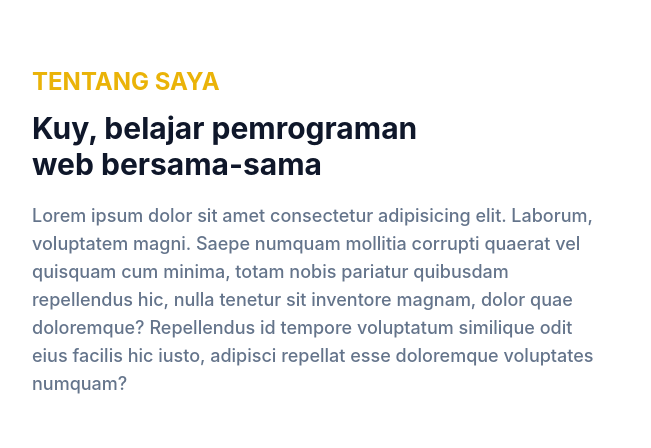
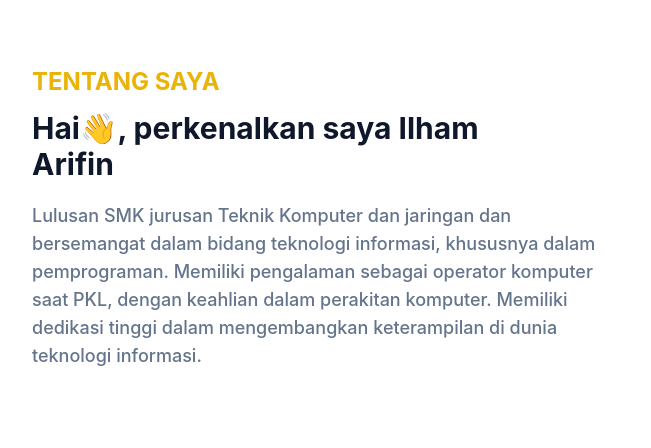
Before and after one commit to IlhamArifinnn/Portfolio-tailwindcss, a website with bundled scripts: page index.html in a window 1280 px wide. Shown: the part 643-1091 px from the top of the page, 0-651 px from the left. Built offline with nearby package versions, Linux system fonts and the light colour scheme.

Commit message:
modifikasi about

```diff
--- a/index.html
+++ b/index.html
@@ -206,11 +206,11 @@
             <h2
               class="font-bold text-dark text-3xl mb-5 max-w-md lg:text-3xl dark:text-white"
             >
-              Kuy, belajar pemrograman web bersama-sama
+            Hai👋, perkenalkan saya Ilham Arifin
             </h2>
             <p class="font-medium text-base text-secondary max-w-xl lg:text-lg">
-            Lorem ipsum dolor sit amet consectetur adipisicing elit. Laborum, voluptatem magni. Saepe numquam mollitia corrupti quaerat vel quisquam cum minima, totam nobis pariatur quibusdam repellendus hic, nulla tenetur sit inventore magnam, dolor quae doloremque? Repellendus id tempore voluptatum similique odit eius facilis hic iusto, adipisci repellat esse doloremque voluptates numquam?
-            </p>
+              Lulusan SMK jurusan Teknik Komputer dan jaringan dan bersemangat dalam bidang teknologi informasi, khususnya dalam pemprograman. Memiliki pengalaman sebagai operator komputer saat PKL, dengan keahlian dalam perakitan komputer. Memiliki dedikasi tinggi dalam mengembangkan keterampilan di dunia teknologi informasi.
+              </p>
 
           </div>
           <div class="w-full px-4 lg:w-1/2">
```
